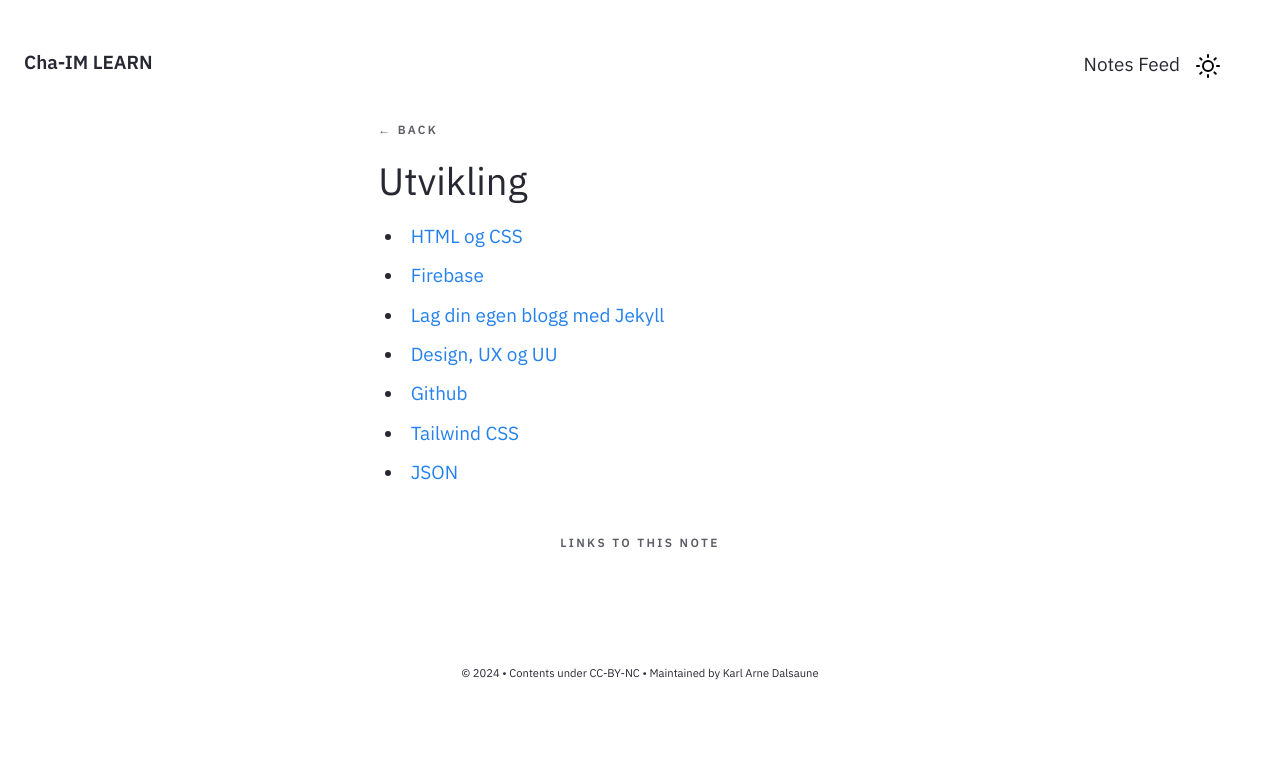
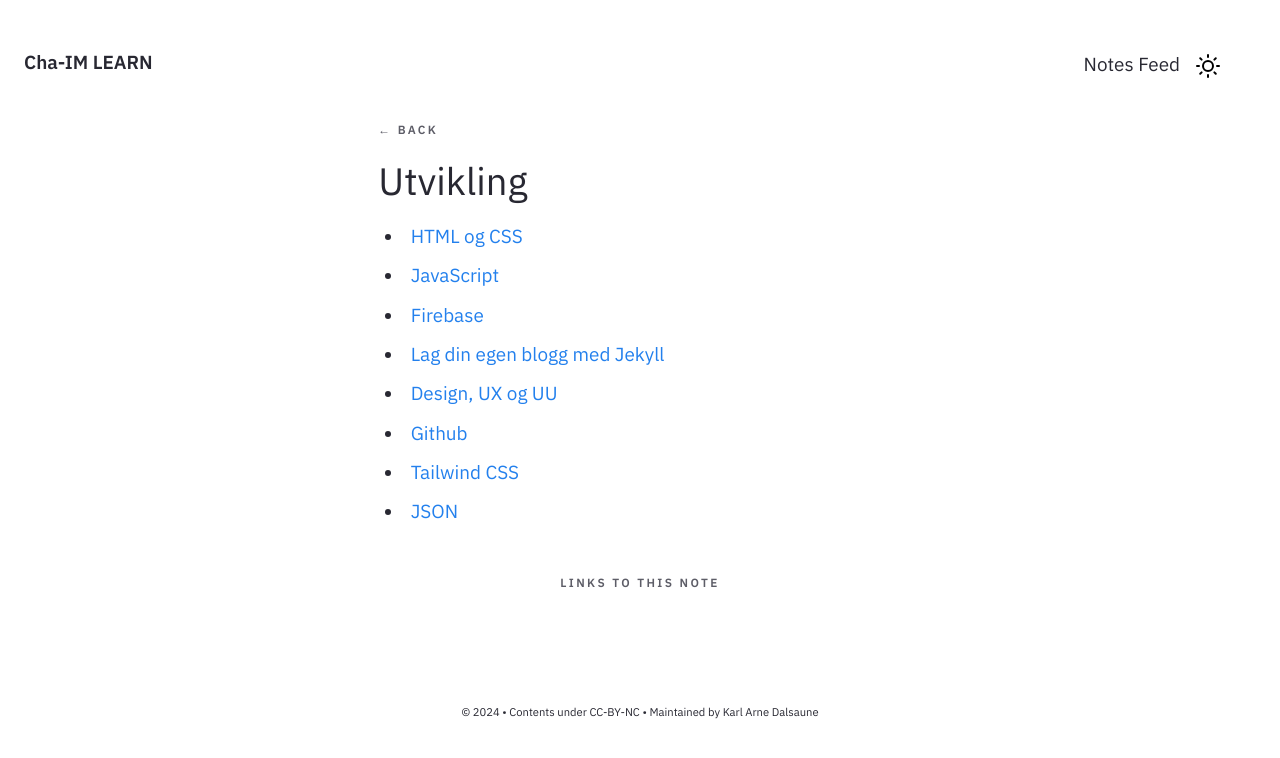
Before and after one commit to Cha-IM/cha-im.github.io, a Jekyll site: the page built from _notes/Public/Utvikling/Utvikling.md, in a window 1280 px wide. Shown: the top 758 px of the page. Built offline with Jekyll 4.4.1, drawn with Linux system fonts in a browser that asks for light colours.

Commit message:
Updated index

```diff
--- a/_notes/Public/Utvikling/Utvikling.md
+++ b/_notes/Public/Utvikling/Utvikling.md
@@ -6,6 +6,7 @@ date: 19-03-2024
 
 
 - [[HTML og CSS]]
+- [[JavaScript]]
 - [[Firebase]]
 - [[Lag din egen blogg med Jekyll]]
 - [[Design, UX og UU]]
```
